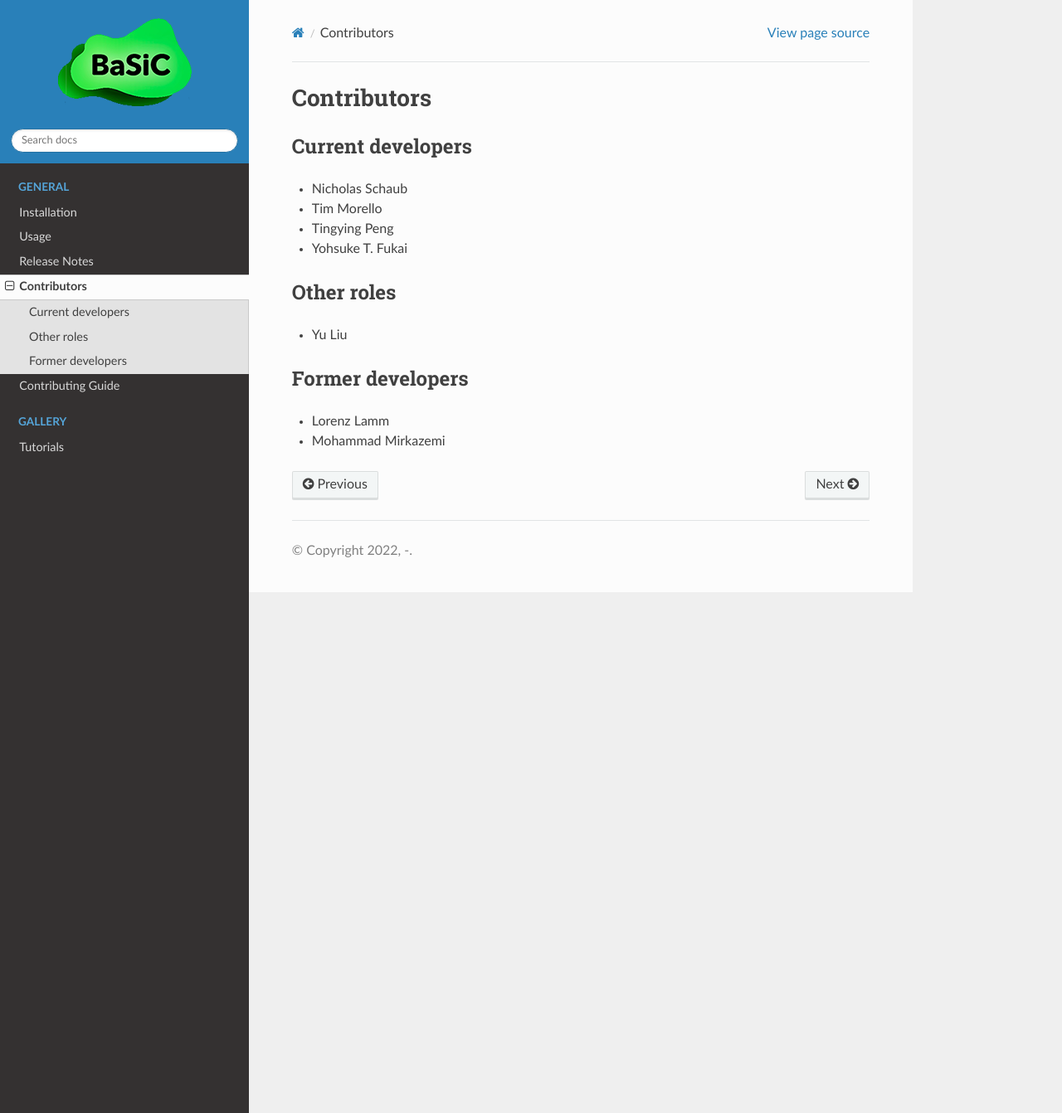
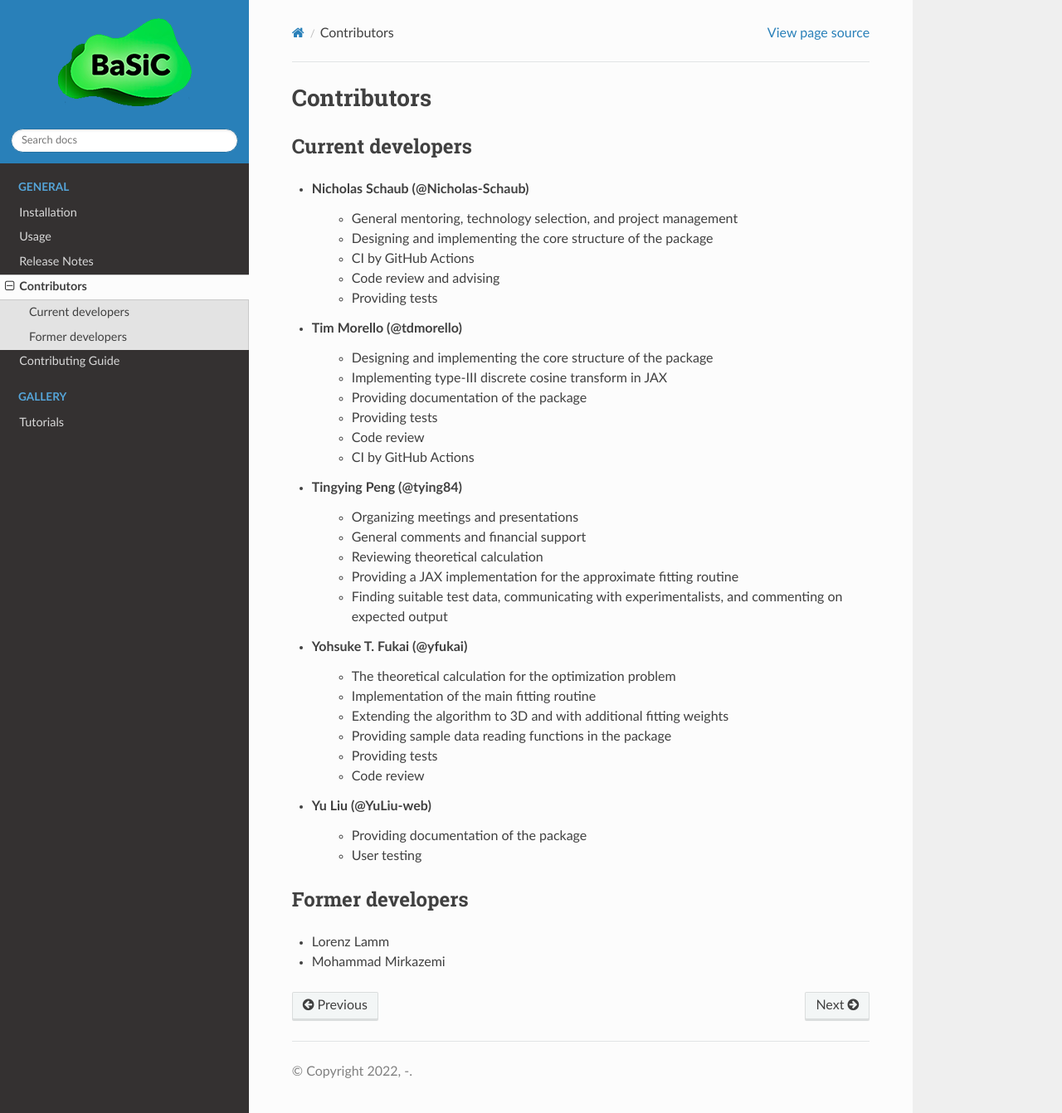
Before and after one commit to peng-lab/BaSiCPy, a Sphinx documentation site: the page built from docs/contributors.rst, in a window 1280 px wide and 1342 px high. Shown: the whole window at 83% size. Built offline with Sphinx 7.4.7 and the Read the Docs theme 2.0.0, drawn with Linux system fonts in a browser that asks for light colours.

```diff
--- a/docs/contributors.rst
+++ b/docs/contributors.rst
@@ -5,15 +5,35 @@ Contributors
 Current developers
 ------------------
 
-- Nicholas Schaub
-- Tim Morello
-- Tingying Peng
-- Yohsuke T. Fukai
-
-Other roles
------------
-
-- Yu Liu
+- Nicholas Schaub (@Nicholas-Schaub)
+    - General mentoring, technology selection, and project management
+    - Designing and implementing the core structure of the package
+    - CI by GitHub Actions
+    - Code review and advising
+    - Providing tests
+- Tim Morello (@tdmorello)
+    - Designing and implementing the core structure of the package
+    - Implementing type-III discrete cosine transform in JAX
+    - Providing documentation of the package
+    - Providing tests
+    - Code review
+    - CI by GitHub Actions
+- Tingying Peng (@tying84)
+    - Organizing meetings and presentations
+    - General comments and financial support
+    - Reviewing theoretical calculation
+    - Providing a JAX implementation for the approximate fitting routine
+    - Finding suitable test data, communicating with experimentalists, and commenting on expected output
+- Yohsuke T. Fukai (@yfukai)
+    - The theoretical calculation for the optimization problem
+    - Implementation of the main fitting routine
+    - Extending the algorithm to 3D and with additional fitting weights
+    - Providing sample data reading functions in the package
+    - Providing tests
+    - Code review
+- Yu Liu (@YuLiu-web)
+    - Providing documentation of the package
+    - User testing
 
 Former developers
 -----------------
```
Also changed, not shown: README.md (+5 -28 lines).
